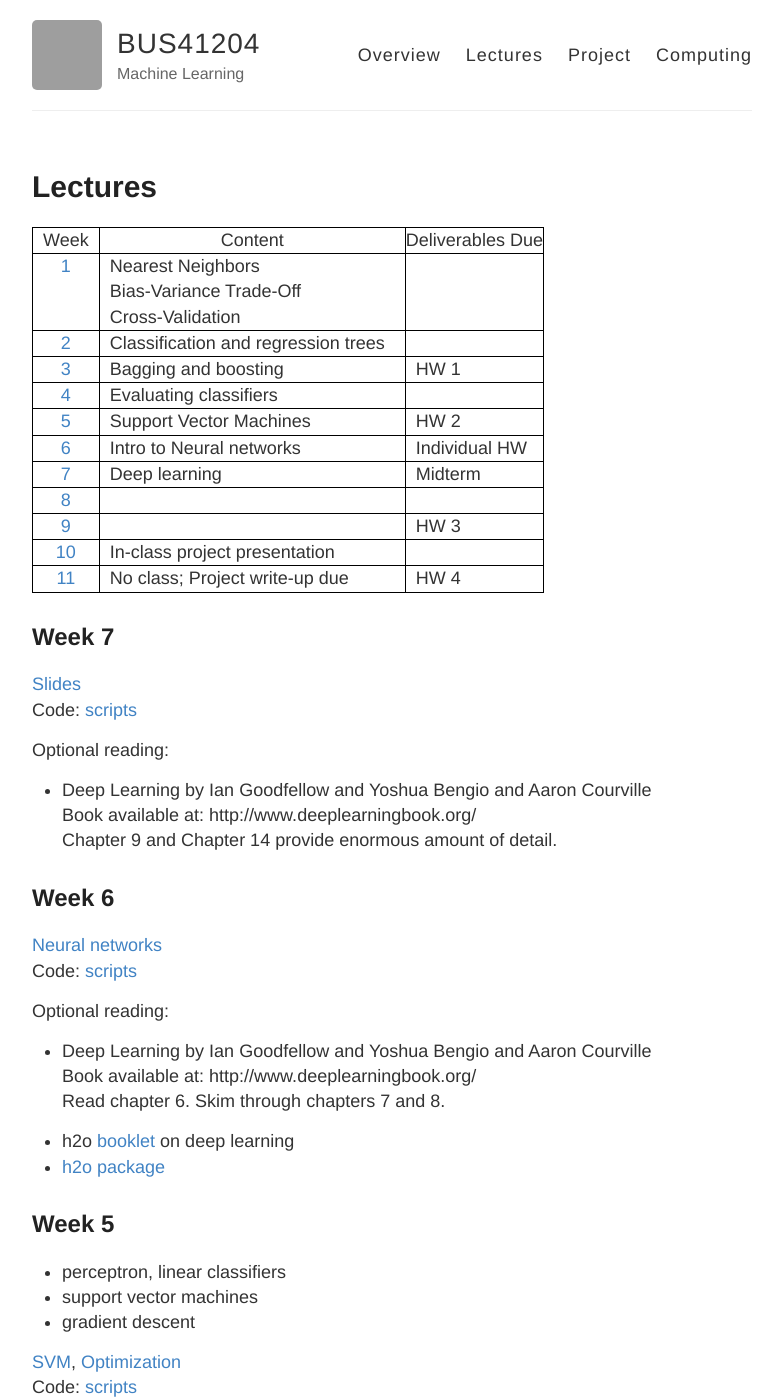
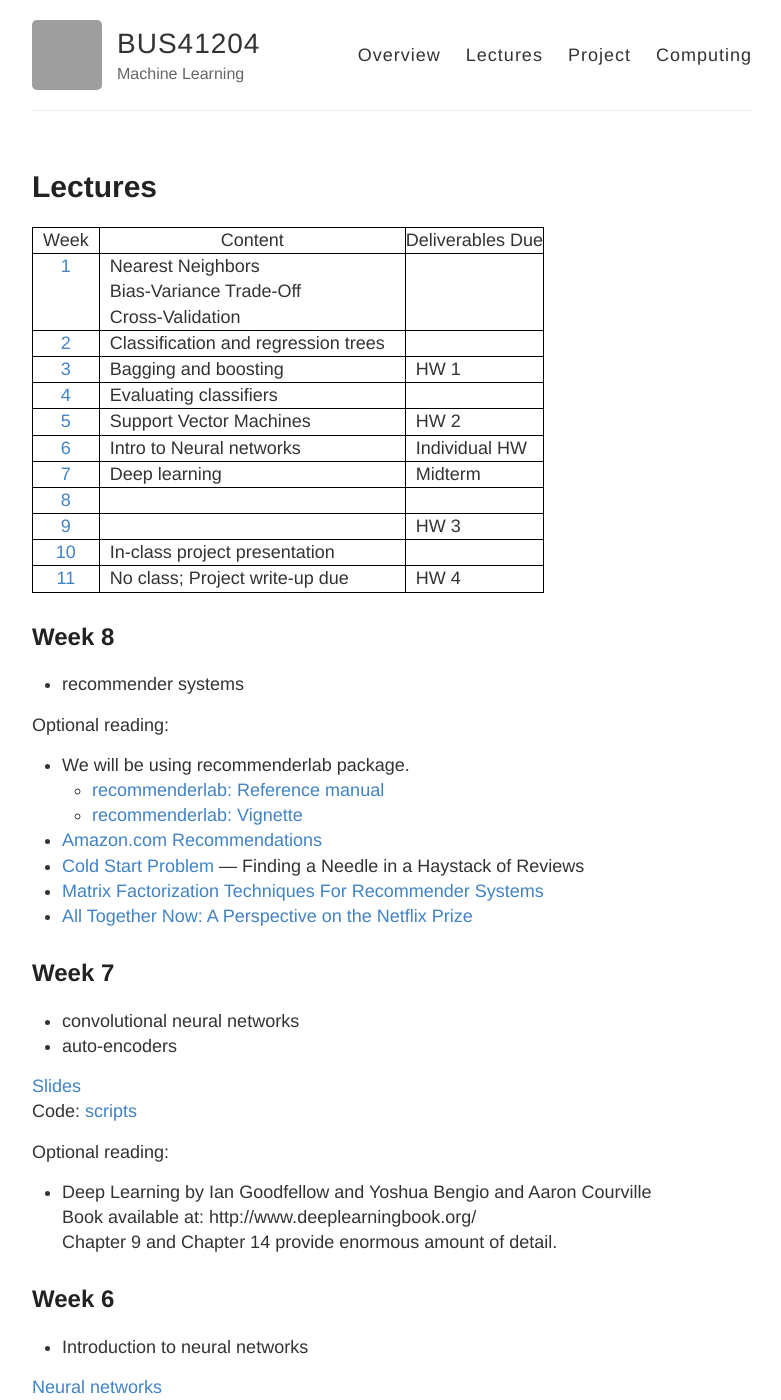
Before and after one commit to ChicagoBoothML/ML2017, a Jekyll site: the page built from lectures.md, in a window 1280 px wide and 1400 px high. Shown: the whole window, without its empty margins (248-1029 px from the left). Built offline with Jekyll 4.4.1, drawn with Linux system fonts in a browser that asks for light colours; grey boxes are pictures that could not be loaded.

Commit message:
Update lectures.md

```diff
--- a/lectures.md
+++ b/lectures.md
@@ -20,7 +20,26 @@ permalink: /lectures/
 | [11]()         | &nbsp;&nbsp;No class; Project write-up due   &nbsp;&nbsp;      |  &nbsp;&nbsp;HW 4             |
 {: .mbtablestyle}
 
+## Week 8
+
+* recommender systems
+
+Optional reading:
+
+* We will be using recommenderlab package.
+  + [recommenderlab: Reference manual](https://cran.r-project.org/web/packages/recommenderlab/recommenderlab.pdf)
+  + [recommenderlab: Vignette](https://cran.r-project.org/web/packages/recommenderlab/vignettes/recommenderlab.pdf)
+* [Amazon.com Recommendations](http://www.cs.umd.edu/~samir/498/Amazon-Recommendations.pdf)
+* [Cold Start Problem](https://pdfs.semanticscholar.org/44af/1071f2b943b178ea8259e14fb0c722a3bcd4.pdf) ---  Finding a Needle in a Haystack of Reviews
+* [Matrix Factorization Techniques For Recommender Systems](https://datajobs.com/data-science-repo/Recommender-Systems-%5BNetflix%5D.pdf)
+* [All Together Now: A Perspective on the Netflix Prize](http://dx.doi.org/10.1080/09332480.2010.10739787)
+
+
+
 ## Week 7
+
+* convolutional neural networks
+* auto-encoders
 
 [Slides](https://piazza.com/class_profile/get_resource/j8padvvrtd375m/jdp00x7z93j2x1)
 Code: [scripts](https://github.com/ChicagoBoothML/ML2017/tree/master/lec06)
@@ -33,6 +52,8 @@ Optional reading:
 
 
 ## Week 6
+
+* Introduction to neural networks
 
 [Neural networks](https://piazza.com/class_profile/get_resource/j8padvvrtd375m/jdenydk5lgz4mn)
 Code: [scripts](https://github.com/ChicagoBoothML/ML2017/tree/master/lec06)
```
